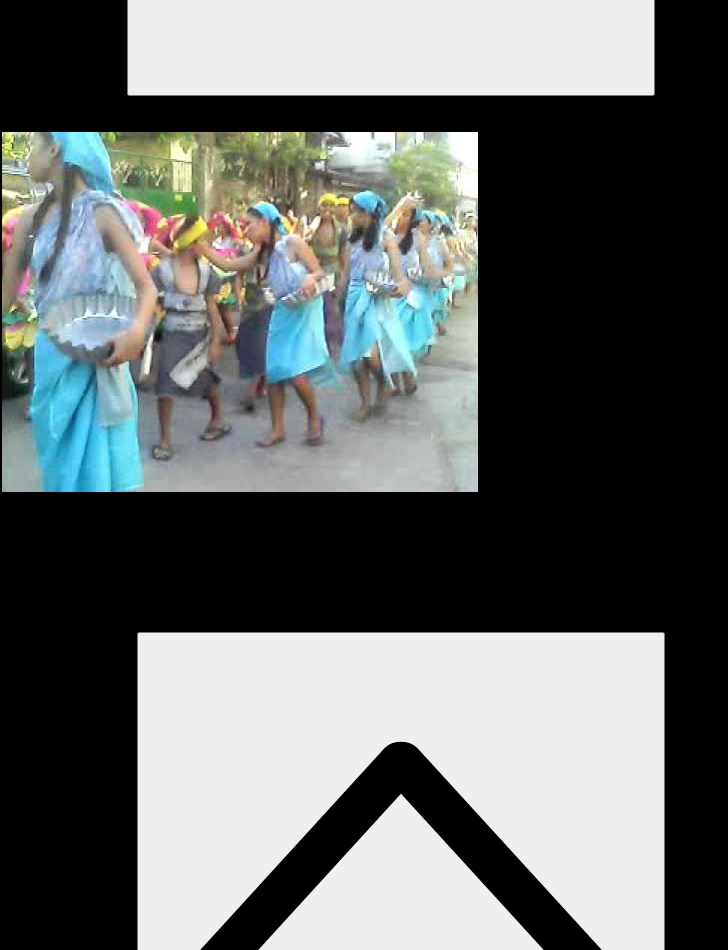
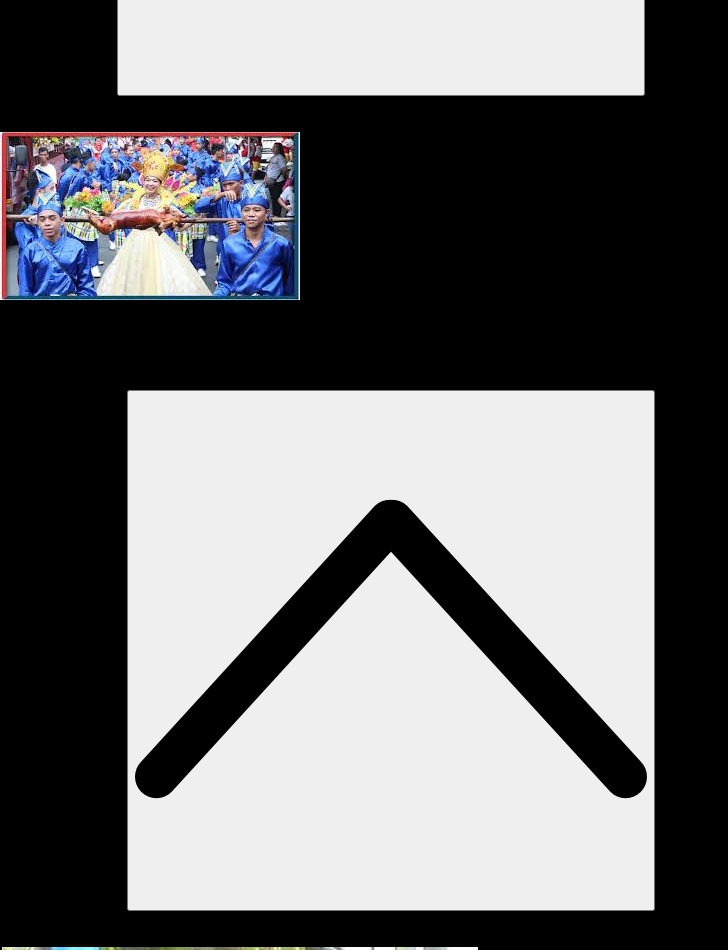
Before and after one commit to demoutrei-studies/philippine-festivals, a plain HTML site: page index.html in a window 1280 px wide. Shown: the part 5320-6270 px from the top of the page, without its empty margins (0-728 px from the left). Drawn offline with Linux system fonts and the light colour scheme.

Commit message:
Added NCR festival: La Loma Festival

```diff
--- a/index.html
+++ b/index.html
@@ -174,6 +174,30 @@
           </div>
           <div class="card">
             <header>
+              <span class="name">La Loma Festival</span>
+              <button class="collapse-button" onclick="display(this);">
+                <img class="image" src="./assets/collapse.png">
+              </button>
+            </header>
+            <main class="description">
+              <div class="info">
+                <div class="location">
+                  Location: <span>Quezon City</span>
+                </div>
+                <div class="date">
+                  Date: <span>Third Sunday of May</span>
+                </div>
+              </div>
+              <img class="banner" src="./assets/ncr_la_loma_festival.png">
+              <div class="background">
+                <p>
+                  The La Loma Festival in Quezon City, Philippines, celebrates the area's fame as the "Lechon Capital" of Manila, showcasing its culinary heritage through a vibrant "Parada ng mga Lechon" (Parade of Roast Pigs) featuring elaborately decorated roasted pigs on floats, aiming to boost tourism and honor local lechoneros (roasters) and their traditions, with roots in honoring the patron saint of La Loma.
+                </p>
+              </div>
+            </main>
+          </div>
+          <div class="card">
+            <header>
               <span class="name">Lavandero Festival</span>
               <button class="collapse-button" onclick="display(this);">
                 <img class="image" src="./assets/collapse.png">
```
Also changed, not shown: assets/ncr_la_loma_festival.png (added).
